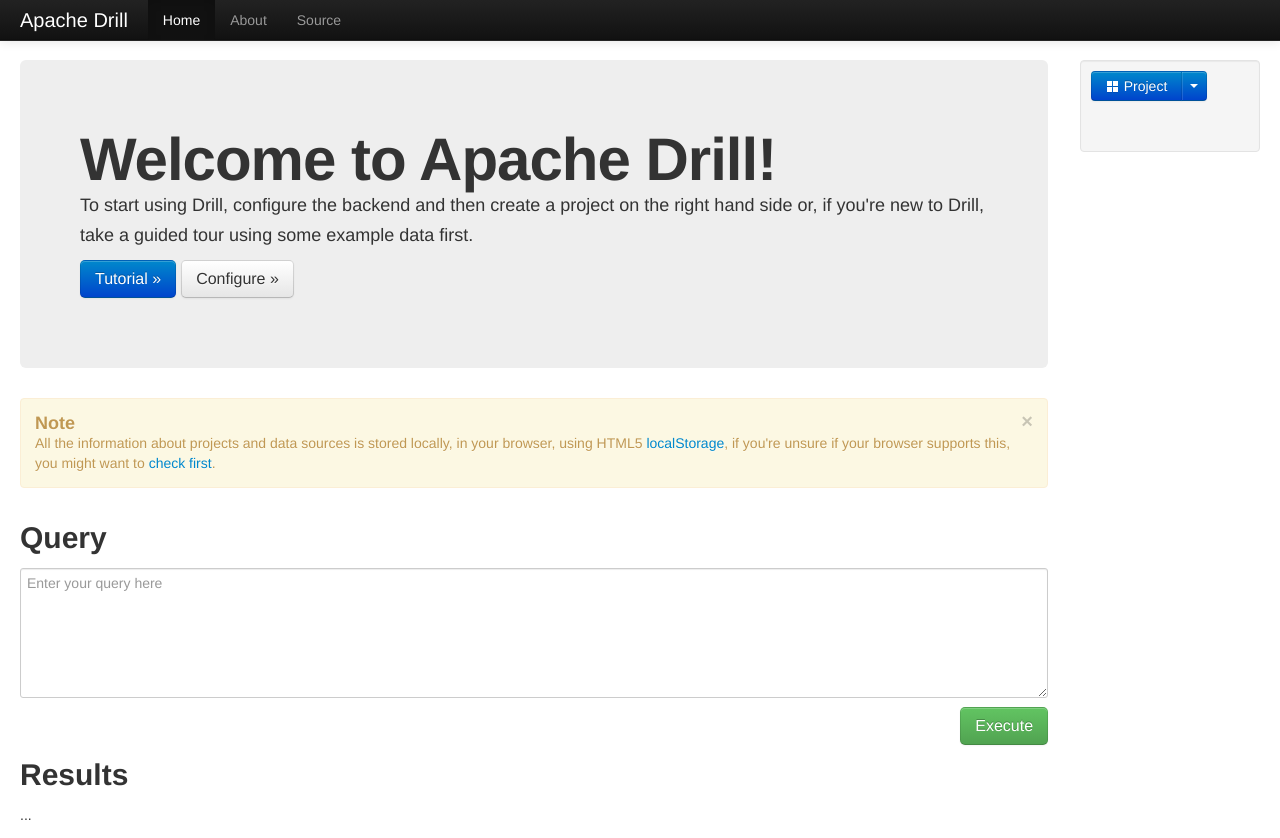
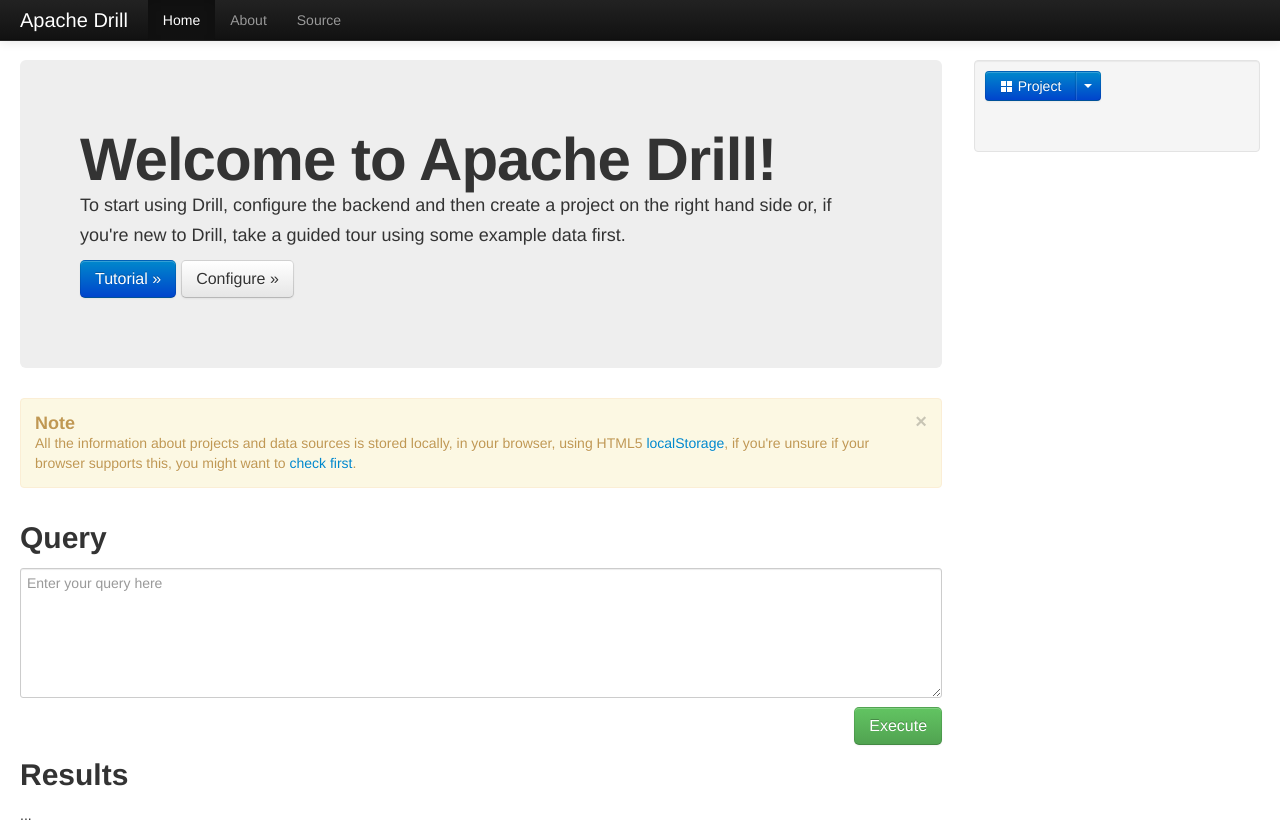
Before and after one commit to mhausenblas/apache-drill-frontend, a plain HTML site: page index.html in a window 1280 px wide. Shown: the top 838 px of the page. Drawn offline with Linux system fonts and the light colour scheme.

Commit message:
minor layout change

```diff
--- a/index.html
+++ b/index.html
@@ -69,7 +69,7 @@
 	<!-- The main content -->
 	<div class="container-fluid">
 		<div class="row-fluid">
-			<div class="span10">
+			<div class="span9">
 				<div class="hero-unit">
 					<h1>Welcome to Apache Drill!</h1>
 					<p>To start using Drill, configure the backend and then create a project on the right hand side or, if you're new to Drill, take a guided tour using some example data first.</p>
@@ -94,7 +94,7 @@
 					</div>
 				</div>
 			</div>
-		<div class="span2">
+		<div class="span3">
 			<!-- Project create form -->
 			<form class="hide" id="project-create-form">
 				<legend>New Project</legend>
```
